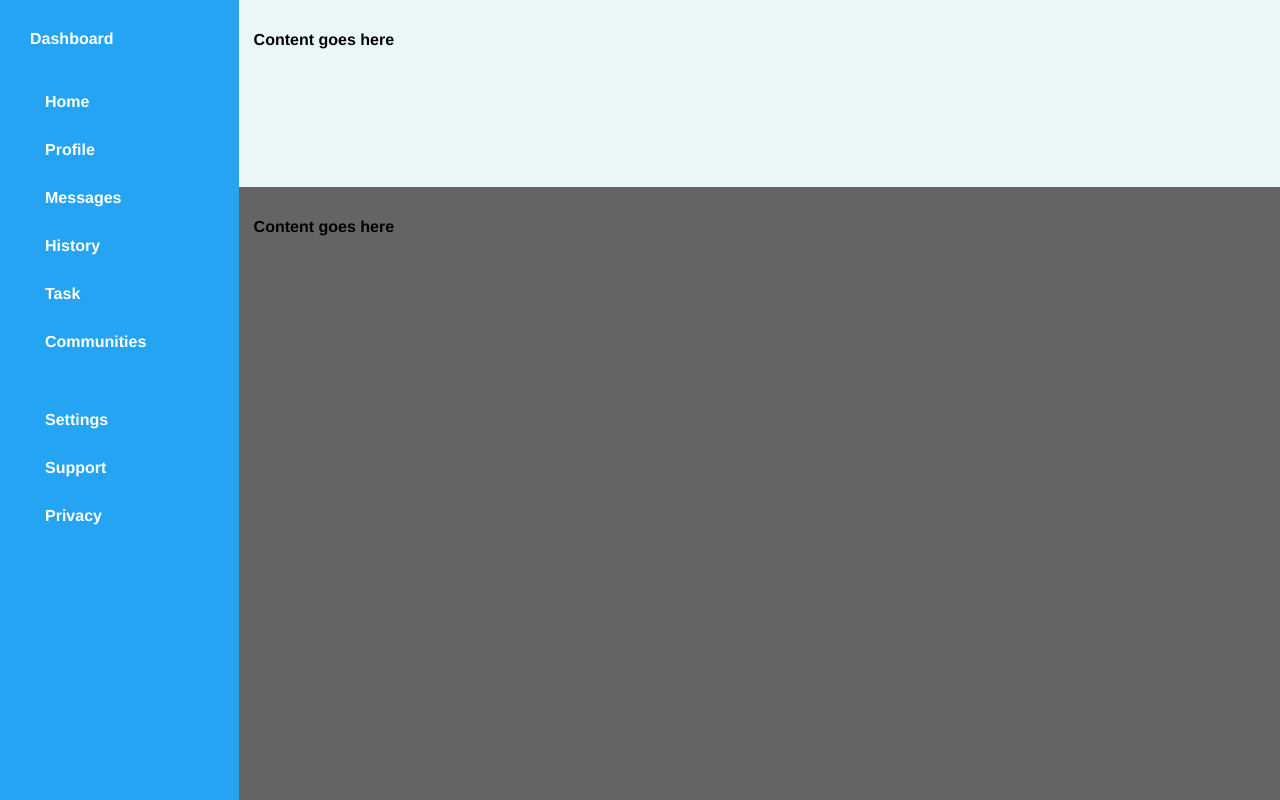
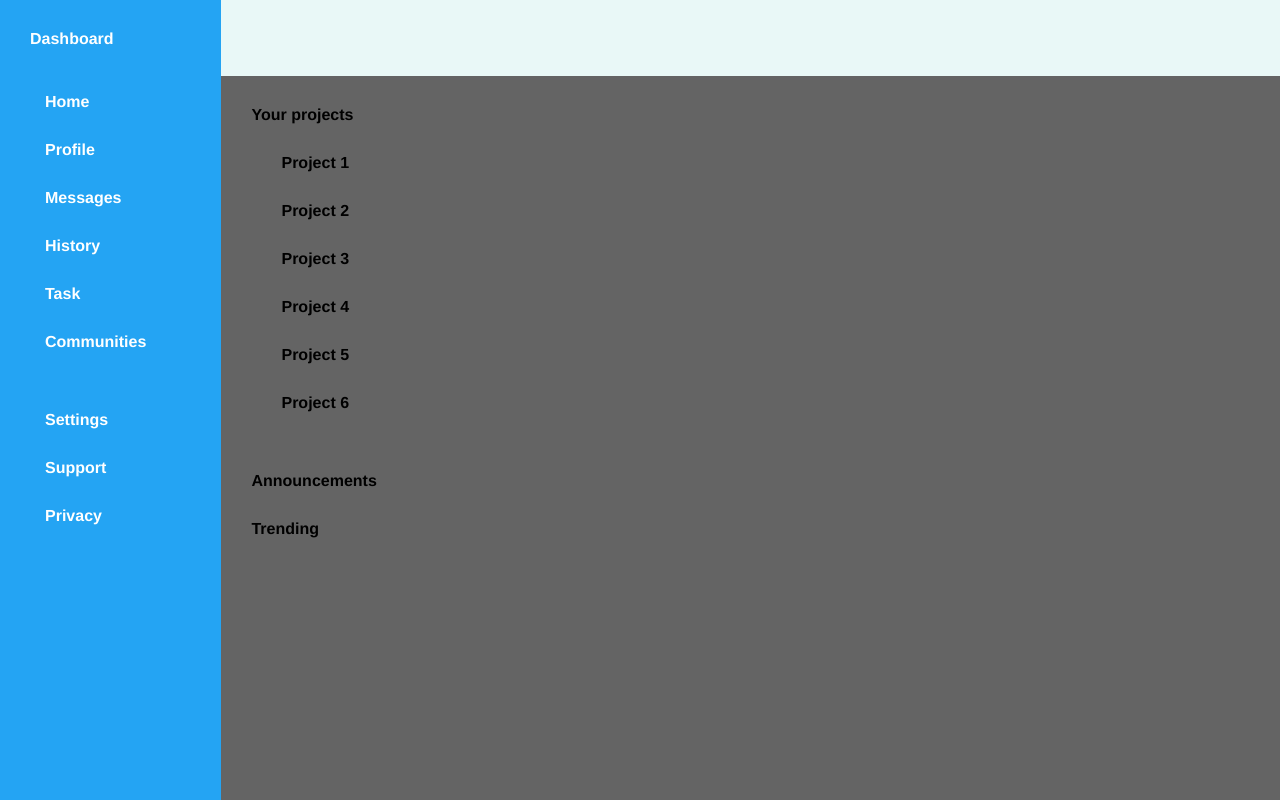
Before and after one commit to AjloriaCodex/OdinProject, a plain HTML site: page FullstackJavascript/IntermediateHtml&Css/ProjectAdminDashboard /index.html in a window 1280 px wide. Drawn offline with Linux system fonts and the light colour scheme.

Commit message:
adjust html

```diff
--- a/FullstackJavascript/IntermediateHtml&Css/ProjectAdminDashboard /index.html
+++ b/FullstackJavascript/IntermediateHtml&Css/ProjectAdminDashboard /index.html
@@ -25,8 +25,23 @@
                 <div>Privacy</div>
             </div>
         </div>
-        <div class="header"><p>Content goes here</p> </div>
-        <div class="content"><p>Content goes here</p> </div>
+        <div class="header">
+
+        </div>
+        <div class="content">
+            <div class="projects">Your projects
+                    <div class="project-list">
+                        <div class="project-item1">Project 1</div>
+                        <div class="project-item2">Project 2</div>
+                        <div class="project-item3">Project 3</div>
+                        <div class="project-item4">Project 4</div>
+                        <div class="project-item5">Project 5</div>
+                        <div class="project-item6">Project 6</div>
+                    </div>
+            </div>
+            <div class="announcements">Announcements</div>
+            <div class="trending">Trending</div>
+         </div>
     </div>
 </body>
 </html>
```
